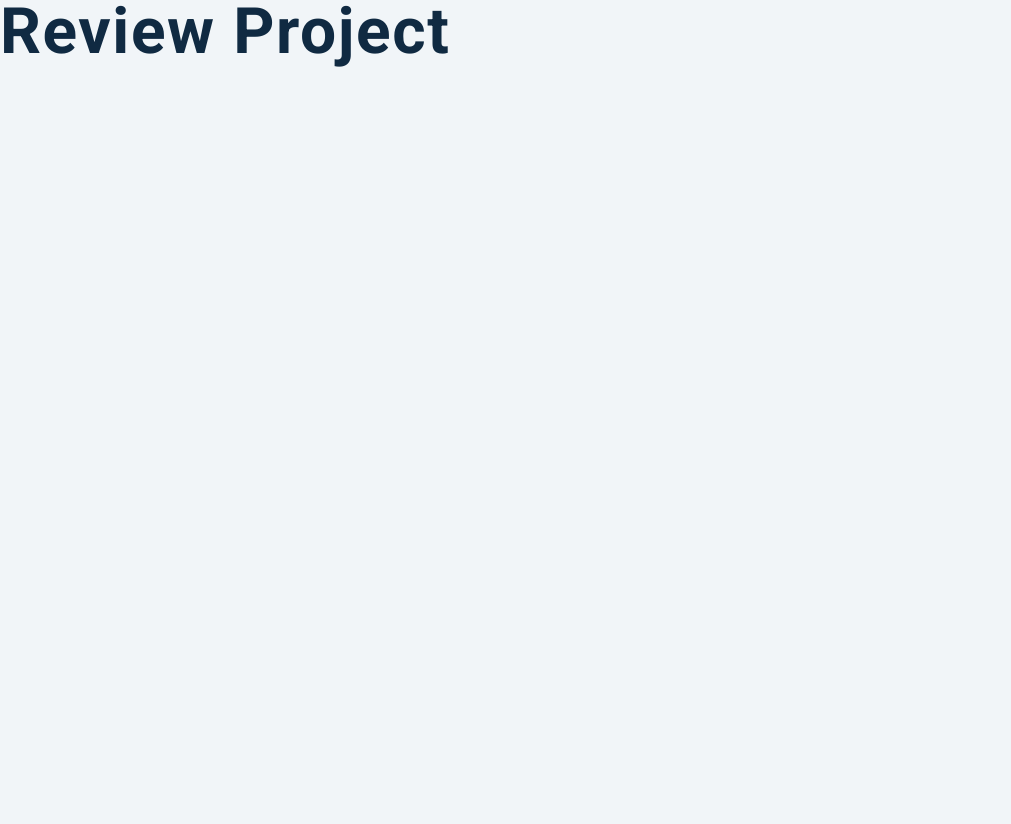
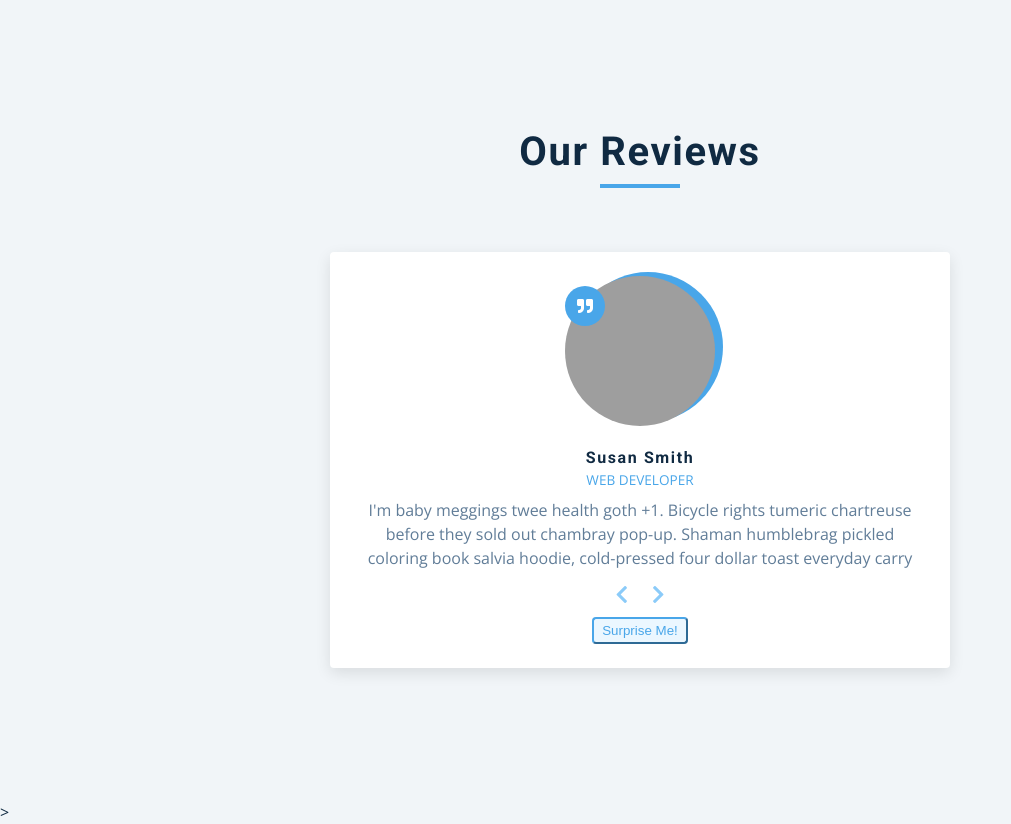
Before and after one commit to DavidTaapy/David-Learns-JavaScript, a plain HTML site: page Reviews/index.html in a window 1280 px wide. Shown: the whole page, without its empty margins (0-1011 px from the left). Before the commit the page ends 800 px from the top, so only its background shows below. Drawn offline with nearby package versions, Linux system fonts and the light colour scheme; grey boxes are pictures that could not be loaded.

Commit message:
Completed Reviews

```diff
--- a/Reviews/app.js
+++ b/Reviews/app.js
@@ -1,4 +1,5 @@
-// local reviews data
+// Local Reviews Data
+
 const reviews = [
   {
     id: 1,
@@ -37,3 +38,57 @@ const reviews = [
       "Edison bulb put a bird on it humblebrag, marfa pok pok heirloom fashion axe cray stumptown venmo actually seitan. VHS farm-to-table schlitz, edison bulb pop-up 3 wolf moon tote bag street art shabby chic. ",
   },
 ];
+
+// Getting Required Elements
+
+const img = document.getElementById('person-img');
+const author = document.getElementById('author');
+const job = document.getElementById('job');
+const info = document.getElementById('info');
+
+const prevBtn = document.querySelector('.prev-btn');
+const nextBtn = document.querySelector('.next-btn');
+const randomBtn = document.querySelector('.random-btn');
+
+// Set Starting Item
+
+let currentItem = 0;
+
+// Load Initial Item - When HTML Is Loaded
+
+window.addEventListener('DOMContentLoaded', () => {
+  showPerson(currentItem);
+});
+
+// Show person based on item
+
+const showPerson = () => {
+  const item = reviews[currentItem];
+  img.src = item.img;
+  author.textContent = item.name;
+  job.textContent = item.job;
+  info.textContent = item.text;
+}
+
+// Buttons
+
+nextBtn.addEventListener('click', () => {
+  currentItem++;
+  if (currentItem > reviews.length - 1) {
+    currentItem = 0;
+  }
+  showPerson();
+})
+
+prevBtn.addEventListener('click', () => {
+  currentItem--;
+  if (currentItem < 0) {
+    currentItem = reviews.length - 1;
+  }
+  showPerson();
+})
+
+randomBtn.addEventListener('click', () => {
+  currentItem = Math.floor(Math.random() * reviews.length);
+  showPerson();
+})
--- a/Reviews/index.html
+++ b/Reviews/index.html
@@ -9,13 +9,38 @@
       rel="stylesheet"
       href="https://cdnjs.cloudflare.com/ajax/libs/font-awesome/5.14.0/css/all.min.css"
     />
-
-    <!-- styles -->
     <link rel="stylesheet" href="styles.css" />
+    <script src="app.js" defer></script>
   </head>
   <body>
-    <h1>review project</h1>
-    <!-- javascript -->
-    <script src="app.js"></script>
+    <main>
+      <section class="container">
+        <!-- Title -->
+        <div class="title">
+          <h2>Our Reviews</h2>
+          <div class="underline"></div>
+        </div>
+        <!-- Review -->
+        <article class="review">
+          <div class="img-container">
+            <img src="./Image.jpeg" id="person-img" alt="">
+          </div>
+          <h4 id="author">Sara Jones</h4>
+          <p id="job">UX Designer</p>
+          <p id="info">Lorem ipsum dolor sit amet consectetur adipisicing elit. Tenetur, id! Est nisi sapiente, repellat repudiandae perferendis, et, magni possimus error adipisci quidem vel distinctio necessitatibus!</p>
+          <!-- Previous & Next Buttons -->
+          <div class="button-container">
+            <button class="prev-btn">
+              <i class="fas fa-chevron-left"></i>
+            </button>
+            <button class="next-btn">
+              <i class="fas fa-chevron-right"></i>
+            </button>
+          </div>
+          <!-- Random Button -->
+          <button class="random-btn">Surprise Me!</button>
+        </article>
+      </section>
+    </main>>
   </body>
 </html>
```
Also changed, not shown: Reviews/styles.css (+39 -2 lines), Reviews/Image.jpeg (deleted), Snapshots/Reviews.PNG (added), 1 other file.
